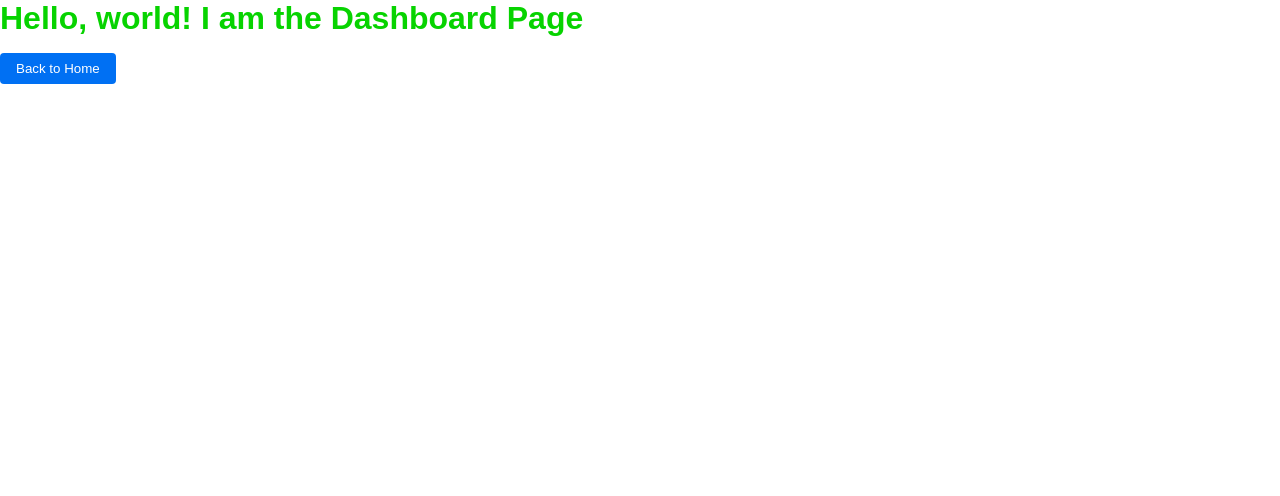
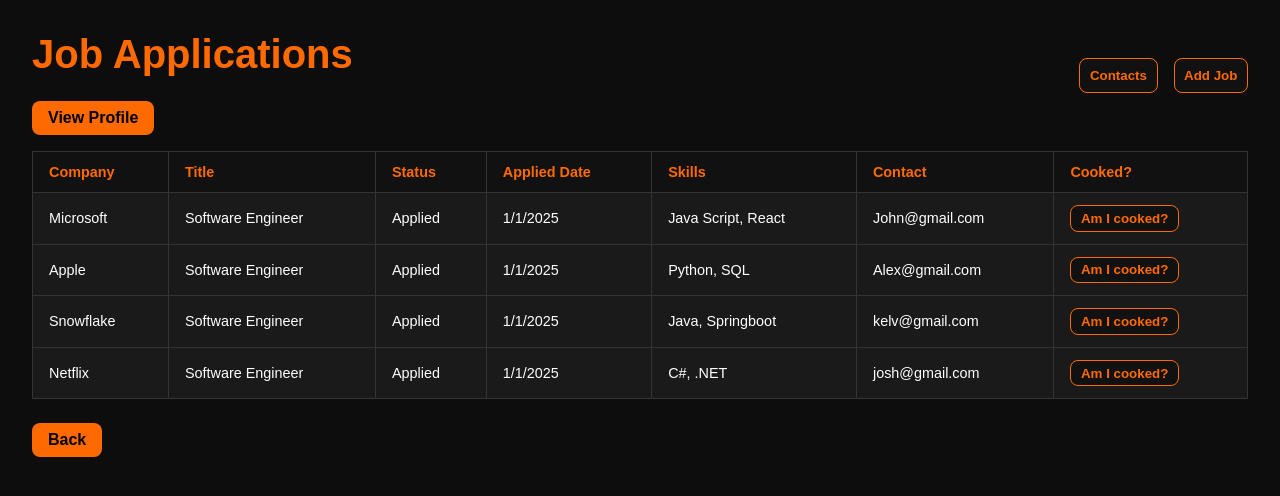
Before and after one commit to 1lec/job-tracker, a Next.js app in the folder frontend/my-app/: page /dashboard in a window 1280 px wide. Shown: the top 496 px of the page. Built offline with nearby package versions, Linux system fonts and the light colour scheme.

Commit message:
Dashboard Changes

```diff
--- a/frontend/my-app/src/app/dashboard/dashboard.module.css
+++ b/frontend/my-app/src/app/dashboard/dashboard.module.css
@@ -1,5 +1,114 @@
-/* app/dashboard/dashboard.module.css */
+.wrapper {
+    padding: 2rem;
+    min-height: 100vh;
+    background-color: #0d0d0d;
+    color: #ffffff;
+    font-family: 'Courier New', ;
+  }
 
-.wrapper {
-    color: rgb(7, 211, 0);
-}
+  .title {
+    font-size: 2.5rem;
+    font-weight: bold;
+    color: #ff6a00;
+    text-align: center;
+    margin-bottom: 1.5rem;
+    /* text-shadow: 0 0 5px #ff6a00; */
+  }
+
+  .buttonRow {
+    display: flex;
+    justify-content: center;
+    gap: 1rem;
+    margin-bottom: 1rem;
+  }
+
+  .navButton {
+    padding: 0.5rem 1rem;
+    font-weight:bold;
+    background-color: #ff6a00;
+    color: #000000;
+    border: 1px solid #ff6a00;
+    border-radius: 8px;
+    cursor: pointer;
+    transition: background-color 0.2s ease, color 0.2s ease;
+  }
+
+  .navButton:hover {
+    color: #ff6a00;
+    background-color: #111111;
+  }
+
+  .table {
+    width: 100%;
+    border-collapse: collapse;
+    background-color: #1a1a1a;
+    color: #ffffff;
+    border: 1px solid #333333;
+    font-size: 0.9rem;
+    margin-bottom: 1.5rem;
+  }
+
+  .table th,
+  .table td {
+    padding: 0.75rem 1rem;
+    border: 1px solid #333333;
+    text-align: left;
+  }
+
+  .table th {
+    background-color: #111111;
+    color: #ff6a00;
+  }
+
+  .cookedButton {
+    background-color: #111111;
+    color: #ff6a00;
+    border: 1px solid #ff6a00;
+    padding: 0.3rem 0.6rem;
+    border-radius: 8px;
+    font-weight: bold;
+    cursor: pointer;
+    transition: background-color 0.2s ease, color 0.2s ease;
+  }
+
+  .cookedButton:hover {
+    background-color: #ff6a00;
+    color: #000000;
+  }
+
+  .buttonFunction {
+    /* Hard coded height*/
+    height: 34.73px;
+    background-color: #111111;
+    color: #ff6a00;
+    border: 1px solid #ff6a00;
+    padding: 0.3rem 0.6rem;
+    border-radius: 8px;
+    font-weight: bold;
+    cursor: pointer;
+    transition: background-color 0.2s ease, color 0.2s ease;
+  }
+
+  .buttonFunction:hover {
+    background-color: #ff6a00;
+    color: #000000;
+  }
+
+  /* In your CSS module */
+.buttonLink {
+    display: inline-block;
+    padding: 0.5rem 1rem;
+    background-color: #ff6a00;
+    color: #000;
+    border: none;
+    border-radius: 8px;
+    text-decoration: none;
+    font-weight: bold;
+    text-align: center;
+    cursor: pointer;
+    transition: background-color 0.2s ease;
+  }
+
+  .buttonLink:hover {
+    background-color: #fab366;
+  }
--- a/frontend/my-app/src/app/dashboard/page.js
+++ b/frontend/my-app/src/app/dashboard/page.js
@@ -1,19 +1,105 @@
-// app/dashboard/page.js
 'use client';
-
-import { useRouter } from 'next/navigation';
+// import { useRouter } from 'next/navigation';
+import Link from "next/link";
 import styles from './dashboard.module.css';
 
-export default function HelloPage() {
-  const router = useRouter();
+const jobData = [
+  {
+    company: 'Microsoft',
+    title: 'Software Engineer',
+    status: 'Applied',
+    date: '1/1/2025',
+    skills: 'Java Script, React',
+    contact: 'John@gmail.com',
+  },
+  {
+    company: 'Apple',
+    title: 'Software Engineer',
+    status: 'Applied',
+    date: '1/1/2025',
+    skills: 'Python, SQL',
+    contact: 'Alex@gmail.com',
+  },
+  {
+    company: 'Snowflake',
+    title: 'Software Engineer',
+    status: 'Applied',
+    date: '1/1/2025',
+    skills: 'Java, Springboot',
+    contact: 'kelv@gmail.com',
+  },
+  {
+    company: 'Netflix',
+    title: 'Software Engineer',
+    status: 'Applied',
+    date: '1/1/2025',
+    skills: 'C#, .NET',
+    contact: 'josh@gmail.com',
+  },
+];
+
+export default function JobDashboard() {
+  // const router = useRouter()
 
   return (
-    <main>
-      <div className={styles.wrapper}>
-        <h1>Hello, world! I am the Dashboard Page</h1>
+    <main className={styles.wrapper}>
+      <div style={{ display: 'flex', flexDirection: 'row', justifyContent:'space-between', alignItems: 'center', marginBottom: '1rem'}}>
+        <div>
+
+        <h1 className={styles.title}>Job Applications</h1>
+
+        <nav className={styles.ctas}>
+            <Link href="/profile" className={styles.buttonLink}> View Profile </Link>
+        </nav>
+        </div>
+        <div className={styles.buttonRow}>
+          <button className={styles.buttonFunction} onClick={() => console.log("Do something (contacts)")}>
+            Contacts
+          </button>
+          <button className={styles.buttonFunction} onClick={() => console.log("Do something (Add a job)")}>
+            Add Job
+          </button>
+
+        </div>
+
       </div>
 
-      <button
+      <table className={styles.table}>
+        <thead>
+          <tr>
+            <th>Company</th>
+            <th>Title</th>
+            <th>Status</th>
+            <th>Applied Date</th>
+            <th>Skills</th>
+            <th>Contact</th>
+            <th>Cooked?</th>
+          </tr>
+        </thead>
+        <tbody>
+          {jobData.map((job, index) => (
+            <tr key={index}>
+              <td>{job.company}</td>
+              <td>{job.title}</td>
+              <td>{job.status}</td>
+              <td>{job.date}</td>
+              <td>{job.skills}</td>
+              <td>{job.contact}</td>
+              <td>
+                <button className={styles.cookedButton}>Am I cooked?</button>
+              </td>
+            </tr>
+          ))}
+        </tbody>
+      </table>
+
+      <nav className={styles.ctas}>
+        <Link href="/" className={styles.buttonLink}>
+          Back
+        </Link>
+      </nav>
+
+      {/* <button
         onClick={() => router.push('/')}
         style={{
           marginTop: '1rem',
@@ -26,7 +112,7 @@
         }}
       >
         Back to Home
-      </button>
+      </button> */}
     </main>
   );
 }
```
